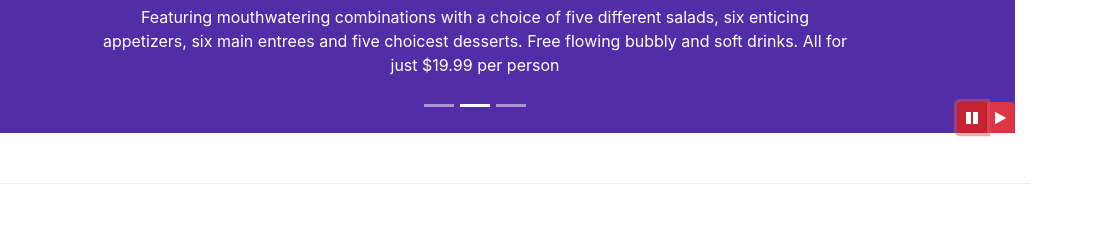
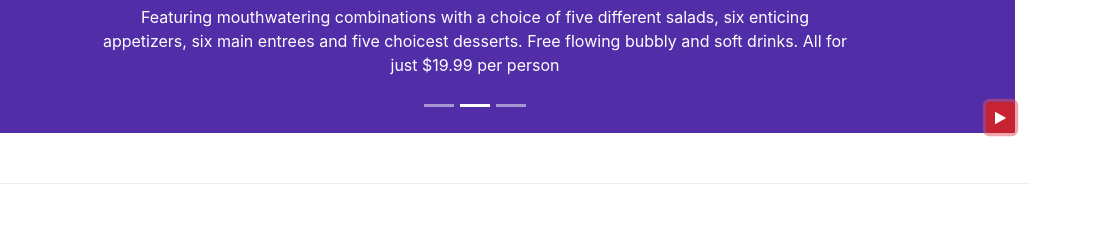
Before and after one commit to felipeflorez/conFusion, a website: page index.html in a window 1280 px wide. Both pictures are taken after a click on the button 1137 px from the left and 668 px from the top of the page. Shown: the part 551-800 px from the top of the page, 165-1280 px from the left. Drawn offline with nearby package versions, Linux system fonts and the light colour scheme.

Commit message:
More Bootstrap and jQuery

```diff
--- a/index.html
+++ b/index.html
@@ -215,14 +215,11 @@
                     <a class="carousel-control-next" href="#mycarousel" role="button" data-slide="next">
                         <span class="carousel-control-next-icon"></span>
                     </a>
-                    <div class="btn-group" id="carouselButton">
-                        <button class="btn btn-danger btn-sm" id="carousel-pause">
-                            <span class="fa fa-pause"></span>
-                        </button>
-                        <button class="btn btn-danger btn-sm" id="carousel-play">
-                            <span class="fa fa-play"></span>
-                        </button>
-                    </div>
+
+                    <button class="btn btn-danger btn-sm" id="carouselButton">
+                        <span class="fa fa-pause"></span>
+                    </button>
+
                 </div>
             </div>
         </div>
@@ -322,12 +319,18 @@
     <script src="node_modules/bootstrap/dist/js/bootstrap.min.js"></script>
     <script>
         $(document).ready(function() {
-            $('#mycarousel').carousel({interval: 1000});
-            $('#carousel-pause').click(function() {
-                $('#mycarousel').carousel('pause');
-            });
-            $('#carousel-play').click(function() {
-                $('#mycarousel').carousel('cycle');
+            $('#mycarousel').carousel({interval: 2000});
+            $('#carouselButton').click(function() {
+                if ($("#carouselButton").children('span').hasClass('fa-pause')){
+                    $('#mycarousel').carousel('pause');
+                    $('#carouselButton').children('span').removeClass('fa-pause');
+                    $('#carouselButton').children('span').addClass('fa-play');
+                } else {
+                    $('#mycarousel').carousel('cycle');
+                    $('#carouselButton').children('span').removeClass('fa-play');
+                    $('#carouselButton').children('span').addClass('fa-pause');
+                }
+
             });
         });
     </script>
```
